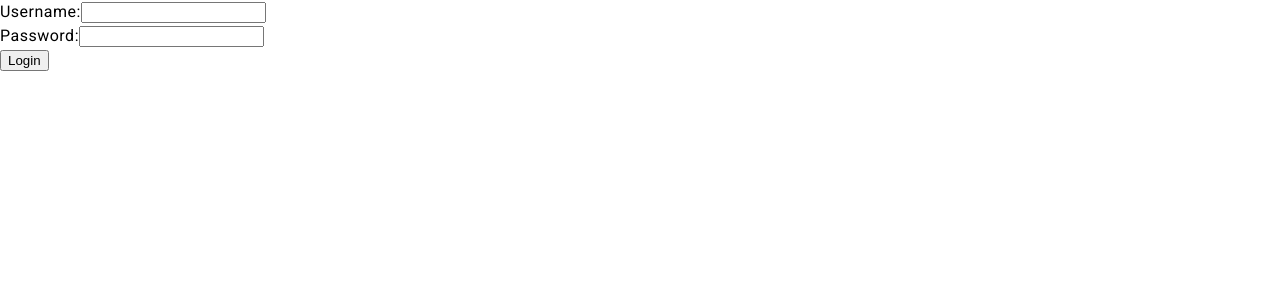
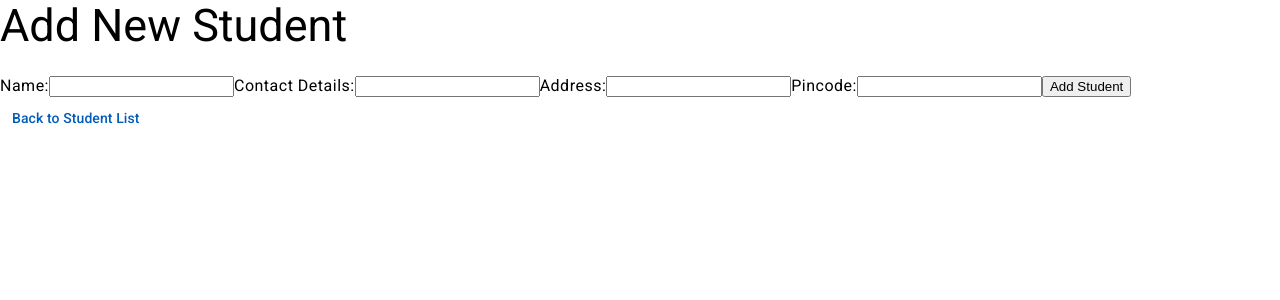
Before and after one commit to vero-git-hub/student-manager, an Angular app in the folder student-manager-frontend/: page /add-student in a window 1280 px wide. Before the commit this address led to /login. Shown: the top 300 px of the page. Built offline with nearby package versions, Linux system fonts and the light colour scheme.

Commit message:
v0.0.22 Add student

```diff
--- /dev/null
+++ b/student-manager-frontend/src/app/add-student/add-student.component.html
@@ -0,0 +1,19 @@
+<h2>Add New Student</h2>
+
+<form (ngSubmit)="addStudent()">
+  <label for="name">Name:</label>
+  <input id="name" [(ngModel)]="student.name" name="name" required>
+
+  <label for="contactDetails">Contact Details:</label>
+  <input id="contactDetails" [(ngModel)]="student.contactDetails" name="contactDetails" required>
+
+  <label for="address">Address:</label>
+  <input id="address" [(ngModel)]="student.address" name="address" required>
+
+  <label for="pincode">Pincode:</label>
+  <input id="pincode" [(ngModel)]="student.pincode" name="pincode" required>
+
+  <button type="submit">Add Student</button>
+</form>
+
+<button mat-button [routerLink]="['/students']">Back to Student List</button>
--- /dev/null
+++ b/student-manager-frontend/src/app/add-student/add-student.component.ts
@@ -0,0 +1,39 @@
+import { Component } from '@angular/core';
+import { HttpClient } from '@angular/common/http';
+import {Router, RouterLink} from '@angular/router';
+import {FormsModule} from "@angular/forms";
+import {MatButton} from "@angular/material/button";
+
+@Component({
+  selector: 'app-add-student',
+  standalone: true,
+  imports: [
+    FormsModule,
+    MatButton,
+    RouterLink
+  ],
+  templateUrl: './add-student.component.html',
+  styleUrl: './add-student.component.css'
+})
+export class AddStudentComponent {
+  student: any = {
+    name: '',
+    contactDetails: '',
+    address: '',
+    pincode: ''
+  };
+
+  constructor(private http: HttpClient, private router: Router) {}
+
+  addStudent(): void {
+    this.http.post('http://localhost:8080/api/students', this.student).subscribe(
+      () => {
+        console.log('Student added successfully');
+        this.router.navigate(['/students']);
+      },
+      (error) => {
+        console.error('Error adding student:', error);
+      }
+    );
+  }
+}
--- a/student-manager-frontend/src/app/app.routes.ts
+++ b/student-manager-frontend/src/app/app.routes.ts
@@ -4,6 +4,7 @@ import { RegisterComponent } from './register/register.component';
 import { StudentListComponent } from './student-list/student-list.component';
 import { StudentDetailComponent } from './student-detail/student-detail.component';
 import { EditStudentComponent } from './edit-student/edit-student.component';
+import { AddStudentComponent } from './add-student/add-student.component';
 
 export const routes: Routes = [
   { path: 'login', component: LoginComponent },
@@ -11,6 +12,7 @@ export const routes: Routes = [
   { path: 'students', component: StudentListComponent },
   { path: 'students/:id', component: StudentDetailComponent },
   { path: 'edit-student/:id', component: EditStudentComponent },
+  { path: 'add-student', component: AddStudentComponent },
   { path: '', redirectTo: '/login', pathMatch: 'full' },
   { path: '**', redirectTo: '/login' }
 ];
--- a/student-manager-frontend/src/app/student-list/student-list.component.html
+++ b/student-manager-frontend/src/app/student-list/student-list.component.html
@@ -1,4 +1,6 @@
 <h2>Student List</h2>
+
+<button (click)="addStudent()">Add Student</button>
 
 <table mat-table [dataSource]="students" class="mat-elevation-z8">
   <ng-container matColumnDef="name">
--- a/student-manager-frontend/src/app/student-list/student-list.component.ts
+++ b/student-manager-frontend/src/app/student-list/student-list.component.ts
@@ -52,4 +52,8 @@ export class StudentListComponent implements OnInit {
     }
   }
 
+  addStudent(): void {
+    this.router.navigate(['/add-student']);
+  }
+
 }
```
Also changed, not shown: student-manager-frontend/src/app/add-student/add-student.component.css (added).
